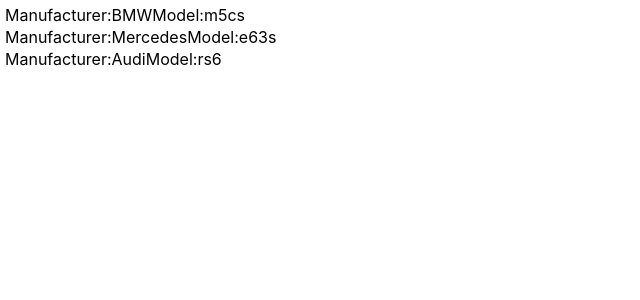
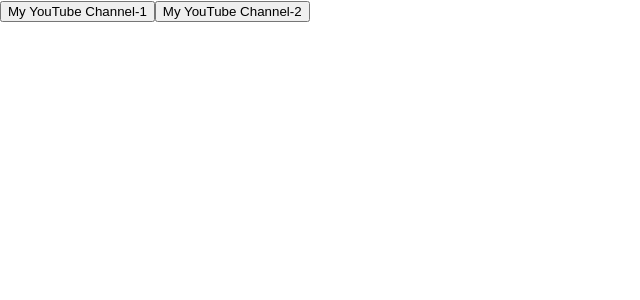
Before and after one commit to AnnAntonova2310/microtasks, a React (Create React App) app: page / in a window 1280 px wide. Shown: the top 300 px of the page, without its empty margins (0-640 px from the left). Built offline with nearby package versions, Linux system fonts and the light colour scheme.

Commit message:
Repetition Button(1)

```diff
--- /dev/null
+++ b/src/Repetition/Button.tsx
@@ -0,0 +1,20 @@
+import React, {MouseEvent} from 'react';
+
+export const Button = () => {
+    // const myFirstSubscriber=(event: MouseEvent)=>{
+    //     console.log('Hello, Vasya')
+    // }
+    // const mySecondSubscriber=()=>{
+    //     console.log('Hello, Ivan')
+    // }
+    const onclickHandler=(name: string)=>{
+        console.log(name)
+    }
+    return (
+        <div>
+            {/*<button onClick={(event)=>{console.log('Hello')}}>My YouTube Channel-1</button>*/}
+            <button onClick={()=>onclickHandler('Vasya')}>My YouTube Channel-1</button>
+            <button onClick={()=>onclickHandler('Ivan')}>My YouTube Channel-2</button>
+        </div>
+    );
+};
--- a/src/Repetition/MicroTasks.tsx
+++ b/src/Repetition/MicroTasks.tsx
@@ -1,6 +1,7 @@
 import React from 'react';
 import Body from "./Body";
 import {NewComponent} from "./NewComponent";
+import {Button} from "./Button";
 
 export type studentType ={
     id: number
@@ -39,7 +40,8 @@
     return (
         <div>
             {/*<Body title={'New Body'}/>*/}
-            <NewComponent students={students} topCars={topCars}/>
+            {/*<NewComponent students={students} topCars={topCars}/>*/}
+            <Button/>
         </div>
     );
 };
--- a/src/Repetition/NewComponent.tsx
+++ b/src/Repetition/NewComponent.tsx
@@ -28,6 +28,8 @@
         <table>
             <td>
                 {props.topCars.map((c, index)=>{
+
+
                     return(
                         <tr>
                             Manufacturer:
```
